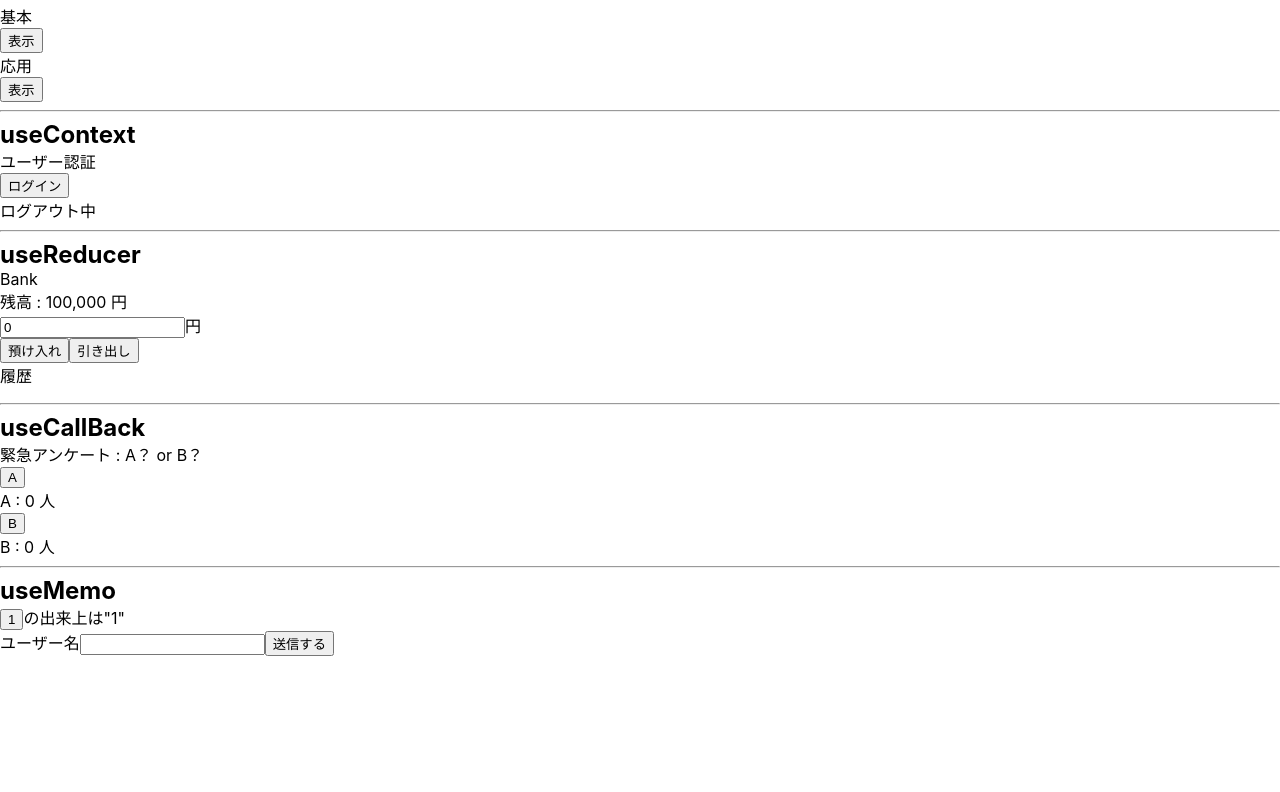
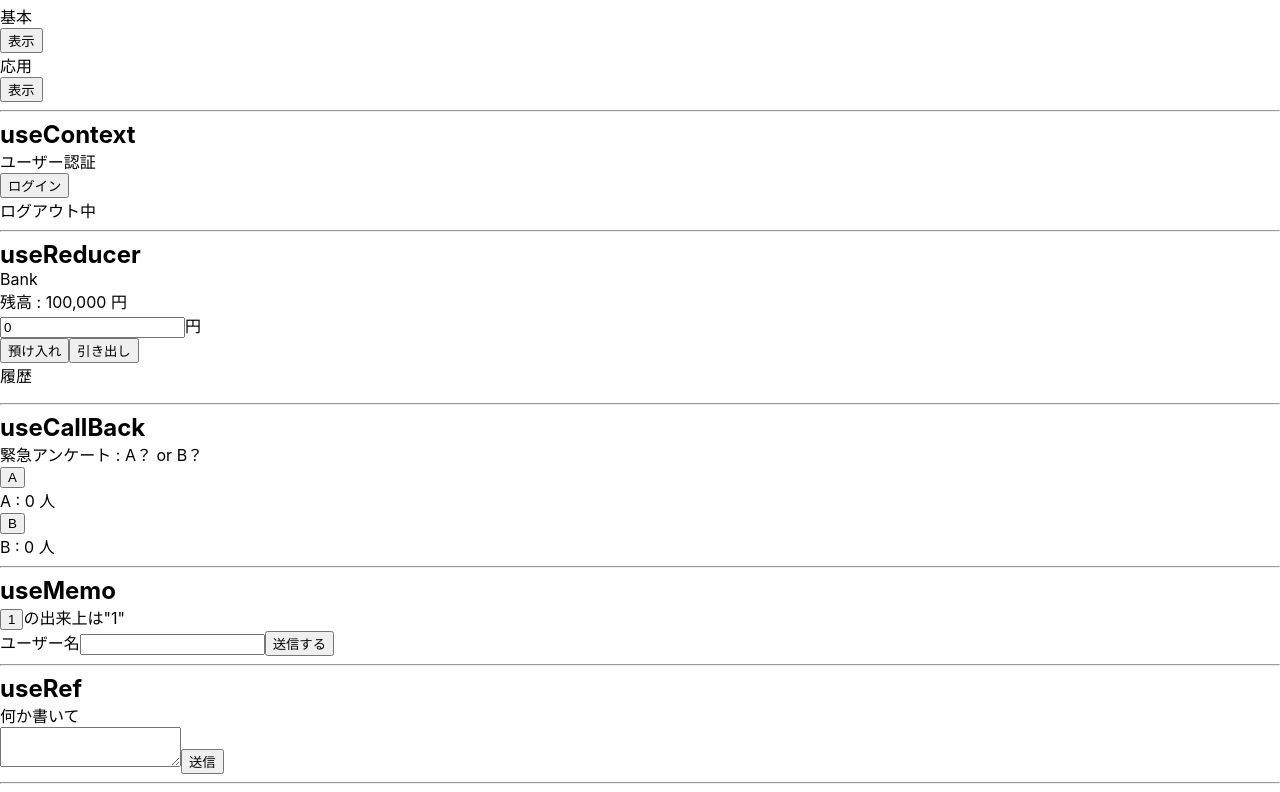
Before and after one commit to genta-t/react18-tutorial, a React (Create React App) app: page /application in a window 1280 px wide. Shown: the part 189-981 px from the top of the page. Before the commit the page ends 845 px from the top, so only its background shows below. Built offline with nearby package versions, Linux system fonts and the light colour scheme.

Commit message:
useRef応用

```diff
--- a/src/components/ApplicationPage.tsx
+++ b/src/components/ApplicationPage.tsx
@@ -5,6 +5,7 @@ import UseContext from './application/UseContext';
 import UseReducer from './application/UseReducer';
 import UseCallBack from './application/UseCallBack';
 import UseMemo from './application/UseMemo';
+import UseRef from './application/UseRef';
 
 const ApplicationPage = () => {
 
@@ -19,6 +20,7 @@ const ApplicationPage = () => {
       <UseReducer />
       <UseCallBack />
       <UseMemo />
+      <UseRef />
     </>
   );
 }
--- a/src/components/application/UseMemo.tsx
+++ b/src/components/application/UseMemo.tsx
@@ -11,8 +11,7 @@ const UseMemo = () => {
   // useMemoを使いheavyに更新がある時だけ処理が走る。
   const heavyProcess = useMemo(() =>{
     return heavy(count);
-  }, [count])
-
+  }, [count]);
 
   const handleSubmit = (e: React.FormEvent<HTMLFormElement>) => {
     e.preventDefault(); // フォームボタンを押した時にページリロードをしない処理
@@ -30,6 +29,7 @@ const UseMemo = () => {
         onChange={(e) => {setUserName(e.target.value)}}
         onSubmit={(e) => handleSubmit(e)}
       />
+      <hr />
     </>
   );
 }
--- /dev/null
+++ b/src/components/application/UseRef.tsx
@@ -0,0 +1,50 @@
+import { useRef, useState } from "react";
+import { useAutoResize } from "./useRef/hooks";
+
+// inputやtextareaタグの情報(タグのサイズなど)やテキストの情報が取れる。
+
+const UseRef = () => {
+  // 入力した内容を一覧として管理
+  const [ items, setItems ] = useState<string[]>([]);
+  const [ value, setValue ] = useState<string>("")
+
+  const handleSubmit = (e: React.FormEvent<HTMLFormElement>) => {
+    e.preventDefault();
+    setItems([...items, value]);
+    setValue("");
+  }
+
+  // textareaへ文字が入力されたときに発火させる関数
+  const handleChange = (e: React.ChangeEvent<HTMLTextAreaElement>) => {
+    setValue(e.target.value);
+  }
+
+  // textarea要素の高さを動的に調整するためのカスタムフック
+  const textareaRef = useAutoResize(value);
+
+  return (
+    <>
+      <h2>useRef</h2>
+      {items.length === 0 ? (
+        <p>何か書いて</p>
+      ):(
+        <ul>
+          {items.map((item, i) => {
+            return <li key={i}>{item}</li>
+          })}
+        </ul>
+      )}
+      <form onSubmit={(e) => handleSubmit(e)}>
+        <textarea
+          value={value}
+          onChange={(e) => handleChange(e)}
+          ref={textareaRef}
+        />
+        <button>送信</button>
+      </form>
+      <hr />
+    </>
+  );
+}
+
+export default UseRef;
--- /dev/null
+++ b/src/components/application/useRef/hooks.ts
@@ -0,0 +1,24 @@
+import { useEffect, useRef } from "react"
+
+export const useAutoResize = (value: string) => {
+  // refの作成
+  const ref = useRef<HTMLTextAreaElement>(null);
+
+  useEffect(() => {
+    // 現在参照している要素を取得
+    const element = ref.current;
+
+    // 現在参照している要素がない場合は何もしない
+    if(!element) {
+      return;
+    }
+
+    // 最低限の高さを保つ＆文字の大きさに合わせてtextareaが縮むようにする
+    element.style.height = "auto";
+
+    // element.scrollHeight: 溢れて画面上に表示されない部分を含めた、要素の中身の高さ
+    // 文字が溢れるたびに行が追加される。
+    element.style.height = `${element.scrollHeight}px`
+  }, [value])
+  return ref;
+}
```
